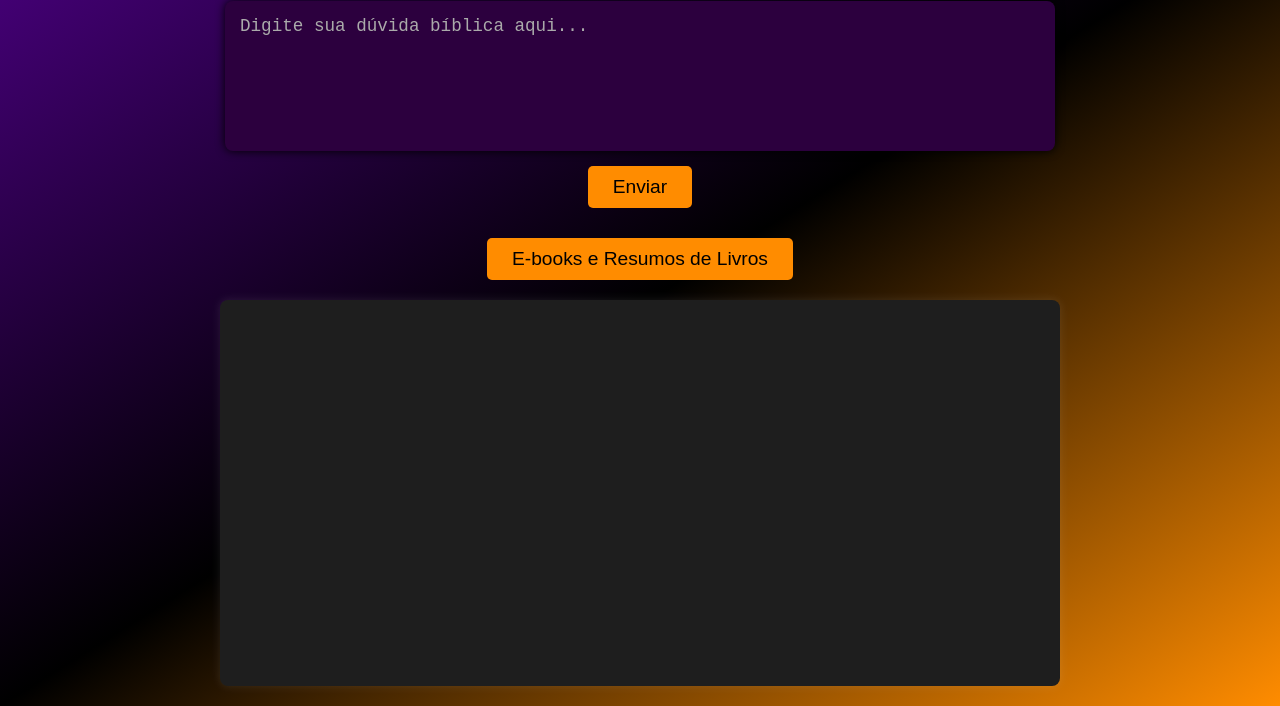
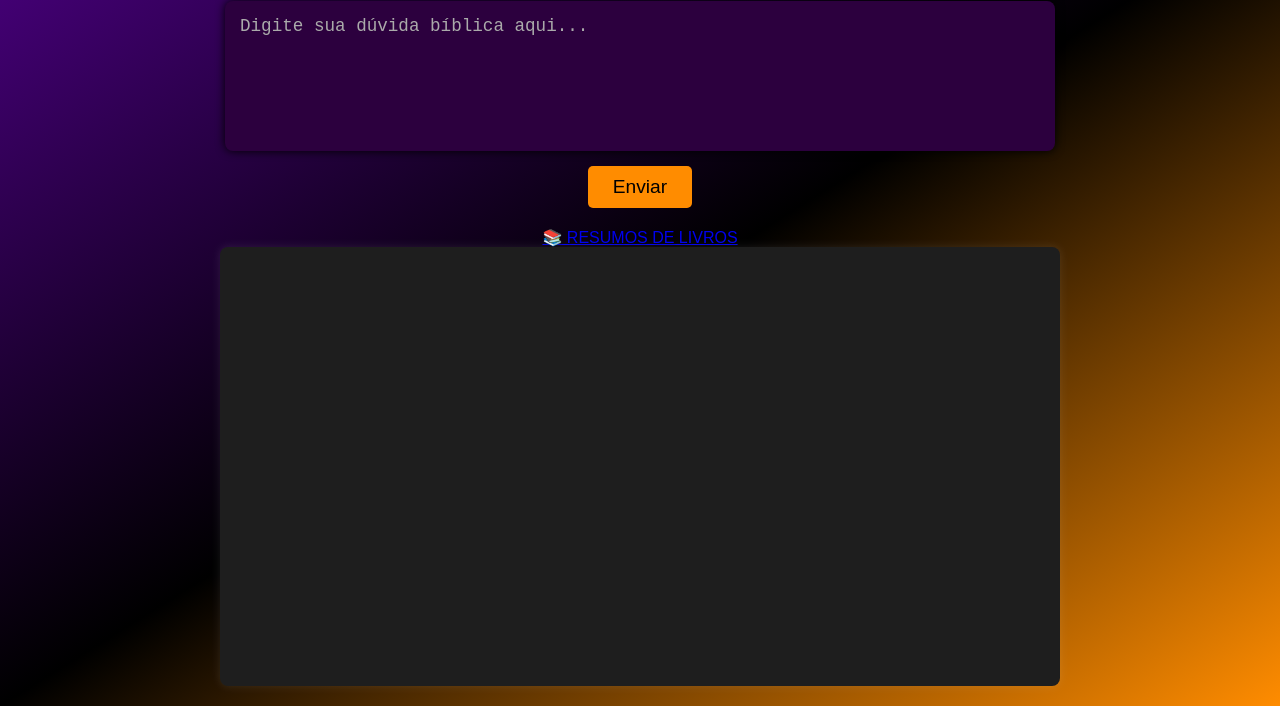
Before and after one commit to viniairam7/Umpi-Chat, a plain HTML site: page index.html in a window 1280 px wide. Shown: the part 94-800 px from the top of the page. Drawn offline with Linux system fonts and the light colour scheme.

Commit message:
Update index.html

```diff
--- a/index.html
+++ b/index.html
@@ -14,9 +14,7 @@
         <button id="enviar">Enviar</button>
 
         <!-- Botão para E-books e Resumos -->
-        <a href="https://https://drive.google.com/drive/folders/1bRn3zs-SpuGXOzWb47BmKJGrxrOV3M7O" target="_blank">
-            <button style="margin-top: 10px;">E-books e Resumos de Livros</button>
-        </a>
+        <a href="https://drive.google.com/drive/folders/1bRn3zs-SpuGXOzWb47BmKJGrxrOV3M7O" target="_blank" class="botao-resumos">📚 RESUMOS DE LIVROS</a>
 
         <div id="resposta" class="resposta"></div>
     </div>
```
